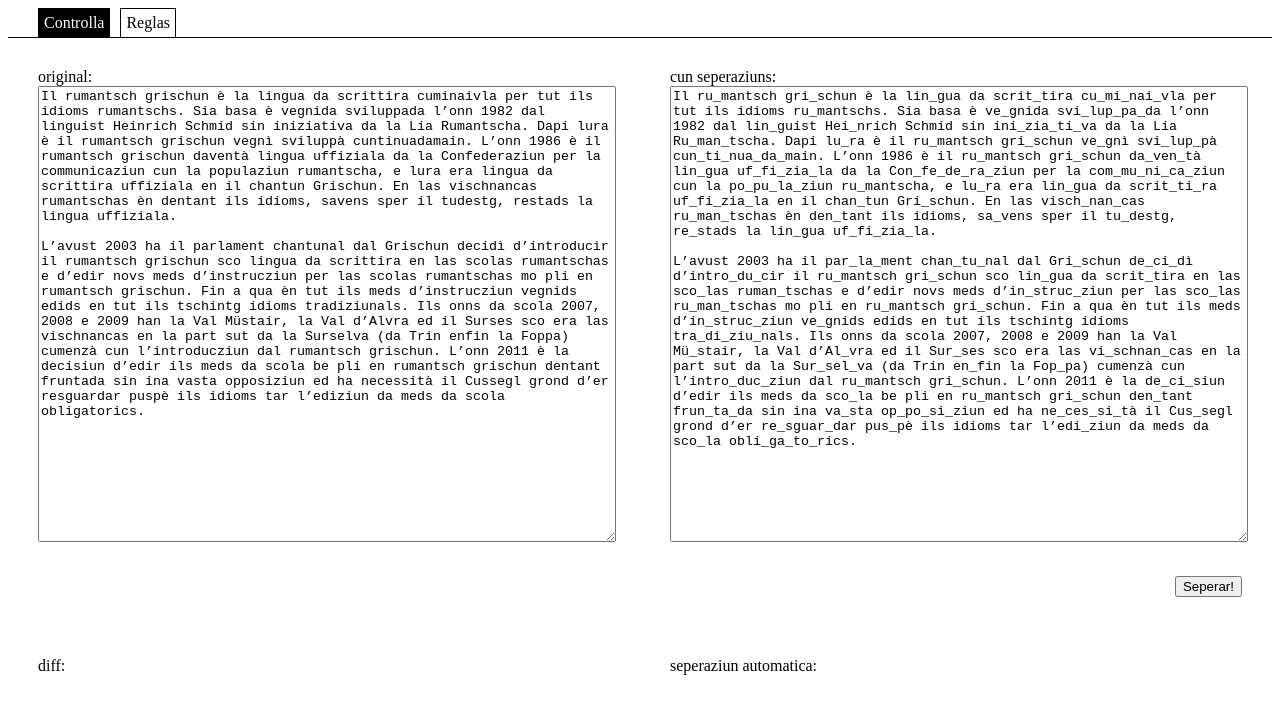
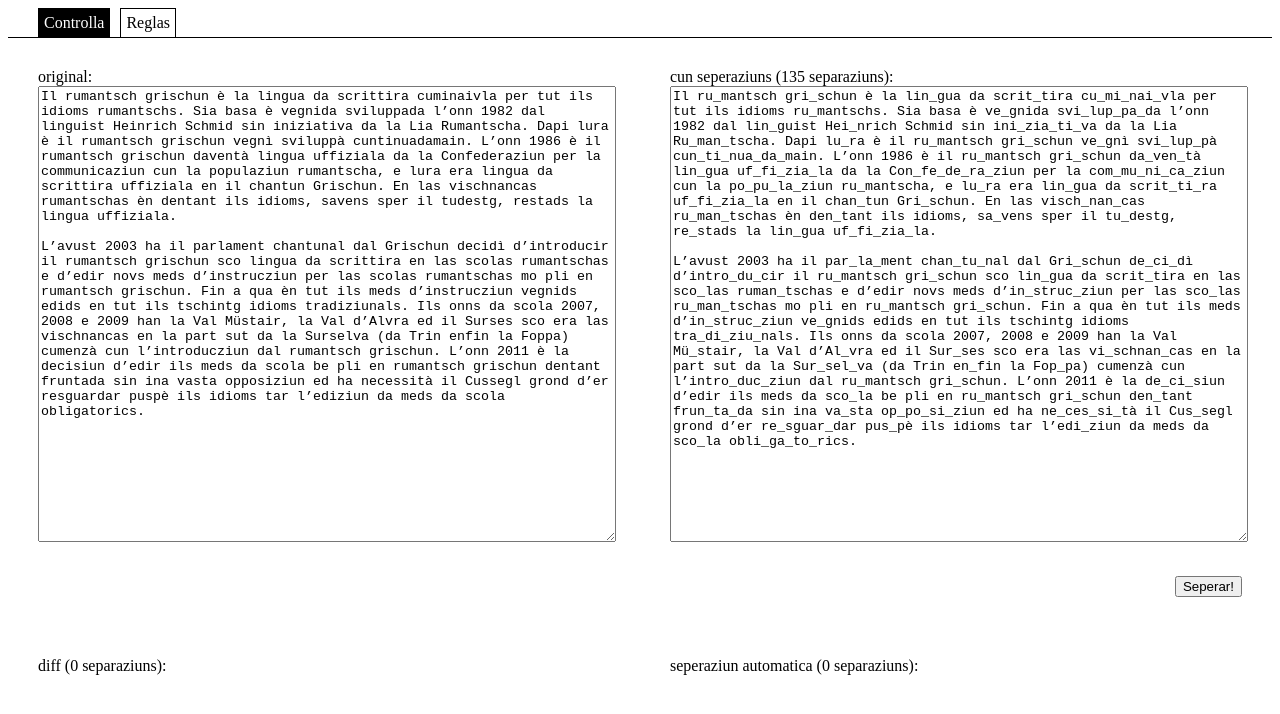
Before and after one commit to farscrl/hyphenation-tester, an Angular app: page / in a window 1280 px wide. Shown: the top 714 px of the page. Built offline with nearby package versions, Linux system fonts and the light colour scheme; what hyphen would draw is missing.

Commit message:
feat: show number of found hyphens for each field

```diff
--- a/src/app/app.component.html
+++ b/src/app/app.component.html
@@ -11,7 +11,7 @@
     </div>
 
     <div class="expectedText">
-      cun seperaziuns:
+      cun seperaziuns ({{countSeparationSigns(expectedText)}} separaziuns):
       <textarea [(ngModel)]="expectedText"></textarea>
     </div>
   </div>
@@ -21,12 +21,12 @@
 
   <div class="output">
     <div class="diff">
-      diff:<br>
+      diff ({{countSeparationSigns(diff)}} separaziuns):<br>
       <span [innerHTML]="diff"></span>
     </div>
 
     <div class="generatedText">
-      seperaziun automatica:<br>
+      seperaziun automatica ({{countSeparationSigns(generatedText)}} separaziuns):<br>
       <span *ngIf="highlightSign" [innerHTML]="generatedText | highlight:separationSign"></span>
       <span *ngIf="!highlightSign" [innerHTML]="generatedText"></span>
     </div>
--- a/src/app/app.component.ts
+++ b/src/app/app.component.ts
@@ -43,6 +43,10 @@ export class AppComponent implements OnInit{
     this.activeTab = newTab;
   }
 
+  countSeparationSigns(text: string): number {
+    return text.split(this.separationSign).length - 1;
+  }
+
   compare(): void {
     this.patternRomansh.patterns = this.rulePatterns.split("\n")
     this.hyphenator = createHyphenator(this.patternRomansh, { async: false, hyphenChar: this.separationSign }) as HyphenationFunctionSync;
```
